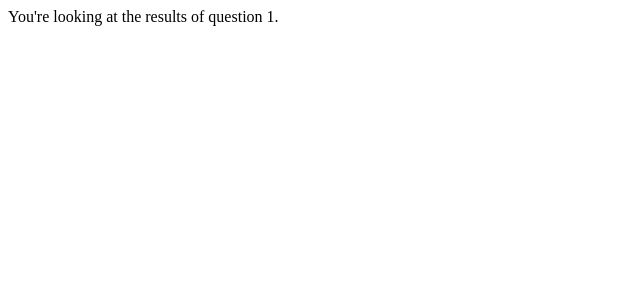
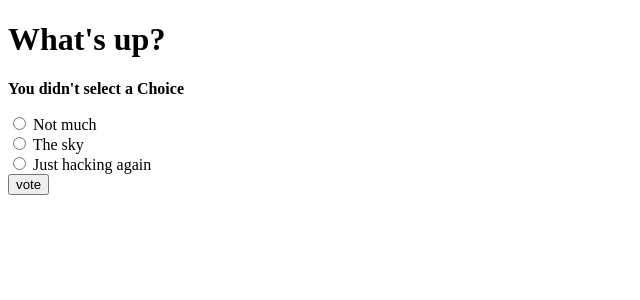
Before and after one commit to Dick404/mysite, a Django app: page /polls/1/vote/ in a window 1280 px wide. Shown: the top 300 px of the page, without its empty margins (0-640 px from the left). Run offline with Django 3.2, Linux system fonts and the light colour scheme; data comes from the database, SQL or seed files in the repository; both versions use the stored data as it was after the commit.

Commit message:
add views of result template, test the function.

```diff
--- a/polls/views.py
+++ b/polls/views.py
@@ -1,9 +1,10 @@
-from django.shortcuts import render
-from django.http import HttpResponse
+from django.shortcuts import render, get_object_or_404
+from django.http import HttpResponse, HttpResponseRedirect
 from django.template import loader
 from django.http import Http404
+from django.urls import reverse
 # Create your views here.
-from .models import Question
+from .models import Question, Choice
 
 
 def index(request):
@@ -17,8 +18,9 @@ def index(request):
 
 
 def result(request, question_id):
-    response = "You're looking at the results of question %s."
-    return HttpResponse(response % question_id)
+    question = get_object_or_404(Question, pk=question_id)
+#    response = "You're looking at the results of question %s."
+    return render(request, "polls/result.html", {'question': question, "question_id": question_id})
 
 
 def detail(request, question_id):
@@ -33,5 +35,16 @@ def detail(request, question_id):
 
 
 def vote(request, question_id):
-    response = "You're looking at the results of question %s."
-    return HttpResponse(response % question_id)
+    question = get_object_or_404(Question, pk=question_id)
+    try:
+        select_choice = question.choice_set.get(pk=request.POST['choice'])
+    except (KeyError, Choice.DoesNotExist):
+        return render(request, "polls/detail.html", {
+            'question': question,
+            "error_message": "You didn't select a Choice",
+        })
+    else:
+        select_choice.votes += 1
+        select_choice.save()
+#    response = "You're looking at the results of question %s."
+    return HttpResponseRedirect(reverse("polls:result", args=(question_id,)))
--- a/templates/polls/detail.html
+++ b/templates/polls/detail.html
@@ -7,9 +7,9 @@
 <body>
 <h1>{{ question.question_text }}</h1>
 
-{% if error_messgae %}<p><strong>{{ error_message }}</strong></p>{% endif %}
+{% if error_message %}<p><strong>{{ error_message }}</strong></p>{% endif %}
 
-<form action="{% url 'polls:detail'  question.id %}" method="post">
+<form action="{% url 'polls:vote'  question.id %}" method="post">
     {% csrf_token %}
     {% for choice in question.choice_set.all %}
         <input type="radio" name="choice" id="choice{{ forloop.counter }}" value="{{ choice.id }}" />
```
Also changed, not shown: templates/polls/result.html (added, +18 -0 lines), db.sqlite3.
